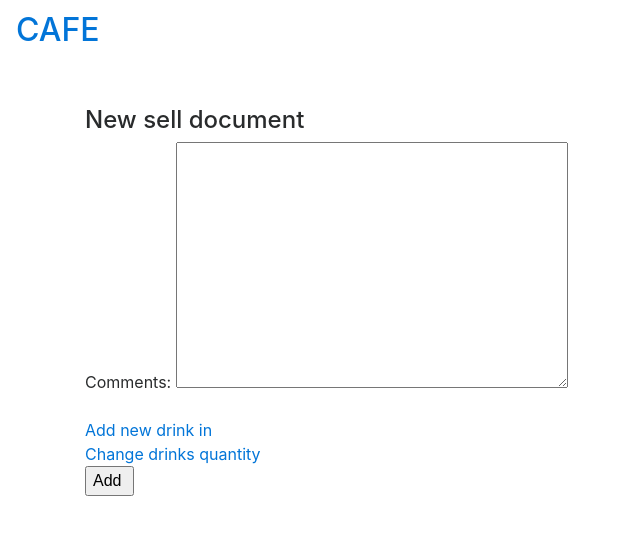
After one commit to SmatovaTatiana/cafe_management, a Django app: page /selling_document_create in a window 1280 px wide. The commit adds this page. Shown: the top 535 px of the page, without its empty margins (0-640 px from the left). Run offline with Django 4.2, Linux system fonts and the light colour scheme; some libraries are stand-ins or nearby versions.

Commit message:
# 9 Add selling functionality (temp sell document, selling document)

```diff
--- a/cafe_management/settings.py
+++ b/cafe_management/settings.py
@@ -37,6 +37,7 @@ INSTALLED_APPS = [
     'django.contrib.staticfiles',
     'cafecrm',
     'doc_temp',
+    'sell_temp',
 ]
 
 MIDDLEWARE = [
@@ -64,6 +65,7 @@ TEMPLATES = [
                 'django.contrib.auth.context_processors.auth',
                 'django.contrib.messages.context_processors.messages',
                 'doc_temp.context_processors.doc',
+                'sell_temp.context_processors.sell',
             ],
         },
     },
@@ -121,3 +123,4 @@ STATIC_URL = 'static/'
 DEFAULT_AUTO_FIELD = 'django.db.models.BigAutoField'
 
 DOCTEMP_SESSION_ID = 'doc_temp'
+SELLTEMP_SESSION_ID = 'sell_temp'
--- a/cafe_management/urls.py
+++ b/cafe_management/urls.py
@@ -22,6 +22,7 @@ from django.urls import path
 urlpatterns = [
     path('admin/', admin.site.urls),
     path('doc_temp/', include('doc_temp.urls', namespace='doc_temp')),
+    path('sell_temp/', include('sell_temp.urls', namespace='sell_temp')),
     path('', include('cafecrm.urls', namespace='cafecrm')),
 ]
 # , namespace='cafecrm'
--- a/cafecrm/forms.py
+++ b/cafecrm/forms.py
@@ -1,6 +1,6 @@
 from django import forms
 from django.forms import ModelForm, modelformset_factory
-from .models import Products, Drink, Document
+from .models import Products, Drink, Document, Selling
 
 
 # for simple form
@@ -33,3 +33,9 @@ class DocumentCreateForm(forms.ModelForm):
     class Meta:
         model = Document
         fields = ['document_type', 'description']
+
+
+class SellingDocumentCreateForm(forms.ModelForm):
+    class Meta:
+        model = Selling
+        fields = ['comments']
--- a/cafecrm/models.py
+++ b/cafecrm/models.py
@@ -1,4 +1,3 @@
-import uuid
 from django.db import models
 from django.urls import reverse
 from django.utils.text import slugify
@@ -102,3 +101,23 @@ class DocumentItem(models.Model):
 
     def __str__(self):
         return '{}'.format(self.id)
+
+
+class Selling(models.Model):
+    date = models.DateField(auto_now_add=True)
+    comments = models.TextField(blank=True)
+
+    class Meta:
+        ordering = ('date',)
+
+    def __str__(self):
+        return 'Selling {}'.format(self.pk)
+
+
+class SellingItem(models.Model):
+    selling = models.ForeignKey(Selling, on_delete=models.CASCADE)
+    drink = models.ForeignKey(Drink, on_delete=models.CASCADE)
+    quantity = models.PositiveSmallIntegerField(default=0)
+
+    def __str__(self):
+        return '{}'.format(self.drink)
--- a/cafecrm/urls.py
+++ b/cafecrm/urls.py
@@ -15,6 +15,7 @@ urlpatterns = [
     path('drink_create', views.drink_create, name='drink_create'),
     path('document_create', views.document_create, name='document_create'),
     path('drinks', views.drinks, name='drinks'),
+    path('selling_document_create', views.selling_document_create, name='selling_document_create'),
     path('<slug:slug>', views.drink_detail, name='drink_detail'),
     path('<slug:slug>', views.product_detail, name='product_detail'),
 
--- a/cafecrm/views.py
+++ b/cafecrm/views.py
@@ -1,11 +1,12 @@
 from django.shortcuts import render, redirect, get_object_or_404
 from django.urls import reverse_lazy
-from django.views.generic import TemplateView, DetailView
 from django.utils.text import slugify
-from .models import Products, DrinkItem, Drink, DocumentItem
-from .forms import AddProductForm, ProductsFormSet, DrinkCreateForm, DocumentCreateForm
+from .models import Products, DrinkItem, Drink, DocumentItem, SellingItem
+from .forms import AddProductForm, DrinkCreateForm, DocumentCreateForm, SellingDocumentCreateForm
 from doc_temp.doc_temp import Doctemp
 from doc_temp.forms import DoctempAddProductForm
+from sell_temp.forms import SellAddForm
+from sell_temp.sell_temp import Selltemp
 
 
 def index(request):
@@ -110,9 +111,11 @@ def drink_create(request):
 
 def drinks(request):
     drinks = Drink.objects.all().order_by('drink_name')
+    sell_drink_form = SellAddForm()
     context = {
         'title': 'Drinks',
         'drinks': drinks,
+        'sell_drink_form': sell_drink_form
     }
     return render(request,
                   'cafecrm/drinks.html', context)
@@ -166,3 +169,33 @@ def document_create(request):
         'title': 'Create document'
     }
     return render(request, 'cafecrm/create_document.html', context)
+
+
+def selling_document_create(request):
+    sell = Selltemp(request)
+    sent = False
+    selling = []
+    if request.method == 'POST':
+        form = SellingDocumentCreateForm(request.POST)
+        if form.is_valid():
+            selling = form.save()
+            sent = True
+            for item in sell:
+                SellingItem.objects.create(selling=selling,
+                                         drink=item['drink'],
+                                         quantity=item['quantity'])
+
+                # clear temp document
+            sell.clear()
+            selling = selling
+
+    else:
+        form = SellingDocumentCreateForm
+    context = {
+        'selling': selling,
+        'form': form,
+        'sell': sell,
+        'sent': sent,
+        'title': 'Create selling document'
+    }
+    return render(request, 'cafecrm/create_selling_document.html', context)
--- /dev/null
+++ b/sell_temp/context_processors.py
@@ -0,0 +1,5 @@
+from .sell_temp import Selltemp
+
+
+def sell(request):
+    return {'sell_temp': Selltemp(request)}
--- /dev/null
+++ b/sell_temp/forms.py
@@ -0,0 +1,6 @@
+from django import forms
+
+
+class SellAddForm(forms.Form):
+    quantity = forms.IntegerField(min_value=1)
+    update = forms.BooleanField(required=False, initial=False, widget=forms.HiddenInput)
--- /dev/null
+++ b/sell_temp/sell_temp.py
@@ -0,0 +1,76 @@
+from decimal import Decimal
+from django.conf import settings
+from cafecrm.models import Drink
+
+
+class Selltemp(object):
+
+    def __init__(self, request):
+        """
+        Инициализируем временный документ
+        """
+        self.session = request.session
+        sell = self.session.get(settings.SELLTEMP_SESSION_ID)
+        if not sell:
+            # save an empty doc in the session
+            sell = self.session[settings.SELLTEMP_SESSION_ID] = {}
+        self.sell = sell
+
+    def add(self, drink, quantity=1, update_quantity=False):
+        """
+        Добавить продукт во временный документ или обновить его количество.
+        """
+        drink_id = str(drink.id)
+        if drink_id not in self.sell:
+            self.sell[drink_id] = {'quantity': 0}
+        if update_quantity:
+            self.sell[drink_id]['quantity'] = quantity
+        else:
+            self.sell[drink_id]['quantity'] += quantity
+        self.save()
+
+    def save(self):
+        # Обновление сессии doc
+        self.session[settings.SELLTEMP_SESSION_ID] = self.sell
+        # Отметить сеанс как "измененный", чтобы убедиться, что он сохранен
+        self.session.modified = True
+
+    def remove(self, drink):
+        """
+        Удаление товара из временного документа.
+        """
+        drink_id = str(drink.id)
+        if drink_id in self.sell:
+            del self.sell[drink_id]
+            self.save()
+
+    def __iter__(self):
+        """
+        Перебор элементов в временном документе и получение продуктов из базы данных.
+        """
+        drink_ids = self.sell.keys()
+        # получение объектов product и добавление их во временный документ
+        drinks = Drink.objects.filter(id__in=drink_ids)
+        for drink in drinks:
+            self.sell[str(drink.id)]['drink'] = drink
+        for item in self.sell.values():
+            item['quantity'] = item['quantity']
+            yield item
+
+    def __len__(self):
+        """
+        Подсчет всех товаров во временном документе.
+        """
+        return sum(item['quantity'] for item in self.sell.values())
+
+    def get_total_price(self):
+        """
+        Подсчет стоимости товаров во временном документе.
+        """
+        return sum(Decimal(item['price']) * item['quantity'] for item in
+                   self.sell.values())
+
+    def clear(self):
+        # удаление временного документа из сессии
+        del self.session[settings.SELLTEMP_SESSION_ID]
+        self.session.modified = True
--- /dev/null
+++ b/sell_temp/urls.py
@@ -0,0 +1,10 @@
+from django.urls import path
+from . import views
+
+app_name = 'sell_temp'
+
+urlpatterns = [
+    path(r'', views.sell_detail, name='sell_detail'),
+    path(r'<drink_id>/add', views.sell_add, name='sell_add'),
+    path(r'<drink_id>/remove', views.sell_remove, name='sell_remove'),
+]
--- /dev/null
+++ b/templates/cafecrm/create_selling_document.html
@@ -0,0 +1,49 @@
+{% extends 'cafecrm/base.html' %}
+{%  load static %}
+
+{% block title %}
+    {{ title }}
+{% endblock %}
+
+{% block content %}
+
+    {% if not sent %}
+         <h4>New sell document</h4>
+        <!--form-->
+        <form action="" method="post" class="order-form">
+            {{ form.as_p }}
+
+            <!--items-->
+    <div class="order-info">
+        <ul>
+            {% for item in sell %}
+                <li>
+                    {{ item.drink.drink_name }} -
+                    {{ item.quantity }}
+                </li>
+            {% endfor %}
+        </ul>
+    <a href="{% url 'cafecrm:drinks' %}" class="button light">Add new drink in </a>
+    <br>
+    <a href="{% url 'sell_temp:sell_detail' %}" class="button light">Change drinks quantity</a>
+    </div>
+                    <p><input type="submit" value="Add "></p>
+            {% csrf_token %}
+        </form>
+    {% else %}
+    <!--success-->
+         <h4>sell document -  # {{ selling.id }} was applied at {{ selling.date }}</h4>
+    <!--ingredients-->
+    <div class="order-info">
+        <h3>Items in sell document: </h3>
+        <ul>
+            {% for item in sell %}
+                <li>
+                    {{ item.drink.drink_name }} - {{ item.quantity }}
+                </li>
+            {% endfor %}
+        </ul>
+        {{ selling.comments }}
+    </div>
+    {% endif %}
+{% endblock %}
--- a/templates/cafecrm/drinks.html
+++ b/templates/cafecrm/drinks.html
@@ -11,6 +11,12 @@
         {% if drinks %}
             {% for drink in drinks %}
                 <a href="{{ drink.get_absolute_url }}">{{ drink.drink_name }}</a>
+                <form action="{% url 'sell_temp:sell_add' drink.id %}" method="post">
+                {{ sell_drink_form }}
+                {% csrf_token %}
+                <input type="submit" value="Add to document">
+            </form>
+            <hr>
                 <hr>
             {% endfor %}
         {% else %}
--- a/templates/cafecrm/products.html
+++ b/templates/cafecrm/products.html
@@ -7,24 +7,22 @@
 
 {% block content %}
 <div class="item">
-
     {% if products %}
         {% for product in products %}
-
             <a href="{{ product.get_absolute_url }}">{{ product.product_name }}</a> - in stock {{ product.stock }}
             <form action="{% url 'doc_temp:doc_add' product.id %}" method="post">
                 {{ doc_product_form }}
                 {% csrf_token %}
                 <input type="submit" value="Add to document">
             </form>
-<hr>                {% if sent %}
+            <hr>
+        {% if sent %}
             {{ message }}
         {% endif %}
         {% endfor %}
         {% else %}
             В базе нет продуктов
         {% endif %}
-
 </div>
 
 {% endblock %}
```
Also changed, not shown: cafecrm/admin.py (+14 -1 lines), sell_temp/views.py (added, +34 -0 lines), templates/sell_temp/sell_detail.html (added, +44 -0 lines), db.sqlite3. Lines whose indentation alone changed are shown as unchanged.
